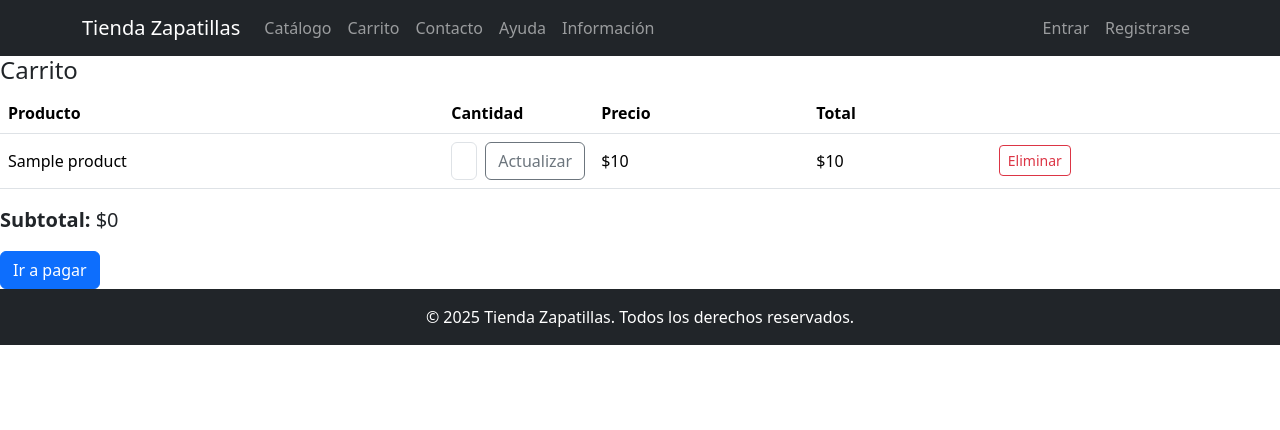
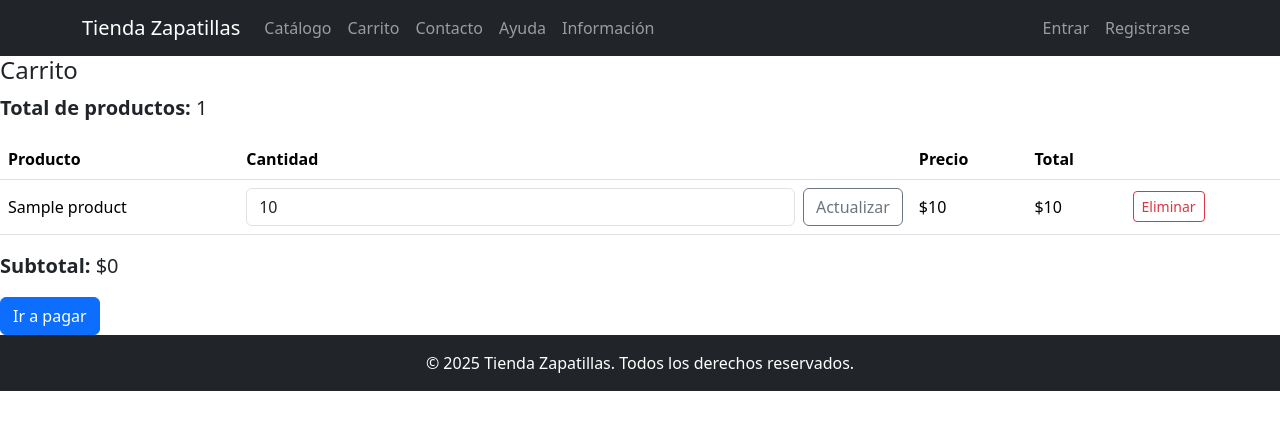
Before and after one commit to Mariadiaz20/proyectot, a Flask app: template app/templates/cart.html in a window 1280 px wide. Shown: the top 430 px of the page. Run offline with Flask 3, Linux system fonts and the light colour scheme; the template is opened without the code that fills it: most values are stand-ins (such as "Sample title", 1, 10 or a date in 2020); parts of the project's set-up code (start-up, migrations or seed data) failed here and were passed over.

Commit message:
modifique el contenedor

```diff
--- a/app/templates/cart.html
+++ b/app/templates/cart.html
@@ -4,16 +4,26 @@
 {% block content %}
 <h2 class="h4">Carrito</h2>
 {% if items %}
+<p class="fs-5"><strong>Total de productos:</strong> {{ total_productos }}</p>
 <div class="table-responsive">
 <table class="table align-middle">
-  <thead><tr><th>Producto</th><th style="width:140px">Cantidad</th><th>Precio</th><th>Total</th><th></th></tr></thead>
+  <thead>
+    <tr>
+      <th>Producto</th>
+      <th>Cantidad</th>
+      <th>Precio</th>
+      <th>Total</th>
+      <th></th>
+    </tr>
+  </thead>
   <tbody>
   {% for it in items %}
   <tr>
     <td>{{ it.product.name }}</td>
     <td>
       <form class="d-flex gap-2" method="post" action="{{ url_for('cart.update_cart', product_id=it.product.id) }}">
-        <input class="form-control" style="max-width:90px" type="number" name="qty" value="{{ it.qty }}" min="1">
+        <!-- 👇 Quité el style con max-width -->
+        <input class="form-control" type="number" name="qty" value="{{ it.qty }}" min="1">
         <button class="btn btn-outline-secondary" type="submit">Actualizar</button>
       </form>
     </td>
--- a/app/templates/profile.html
+++ b/app/templates/profile.html
@@ -1,4 +1,3 @@
-
 {% extends "base.html" %}
 {% block title %}Perfil{% endblock %}
 {% block content %}
```
Also changed, not shown: app/templates/base.html (line endings or trailing spaces).
